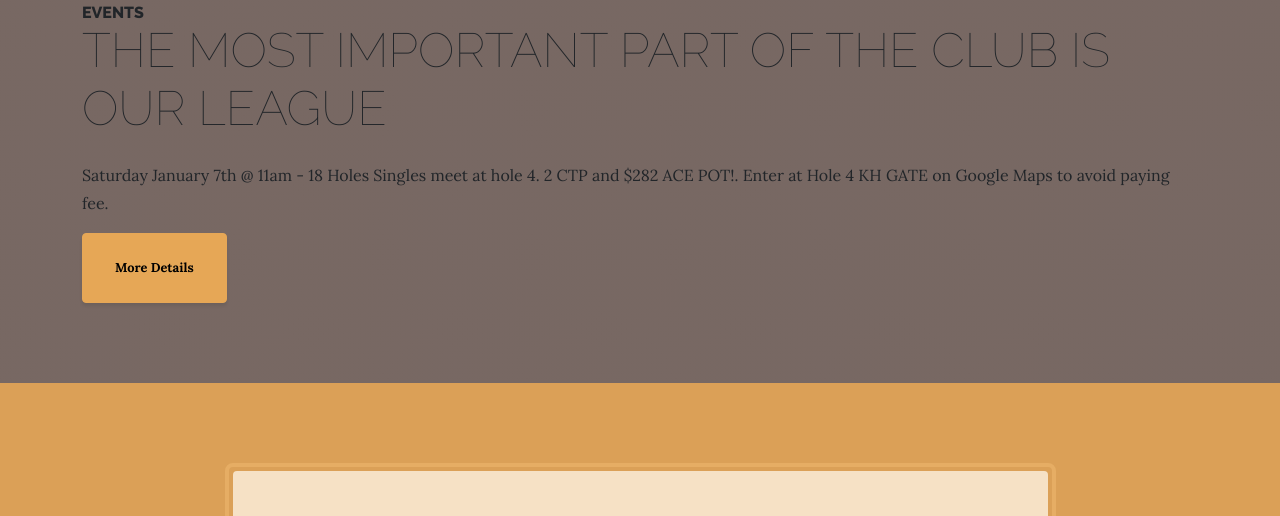
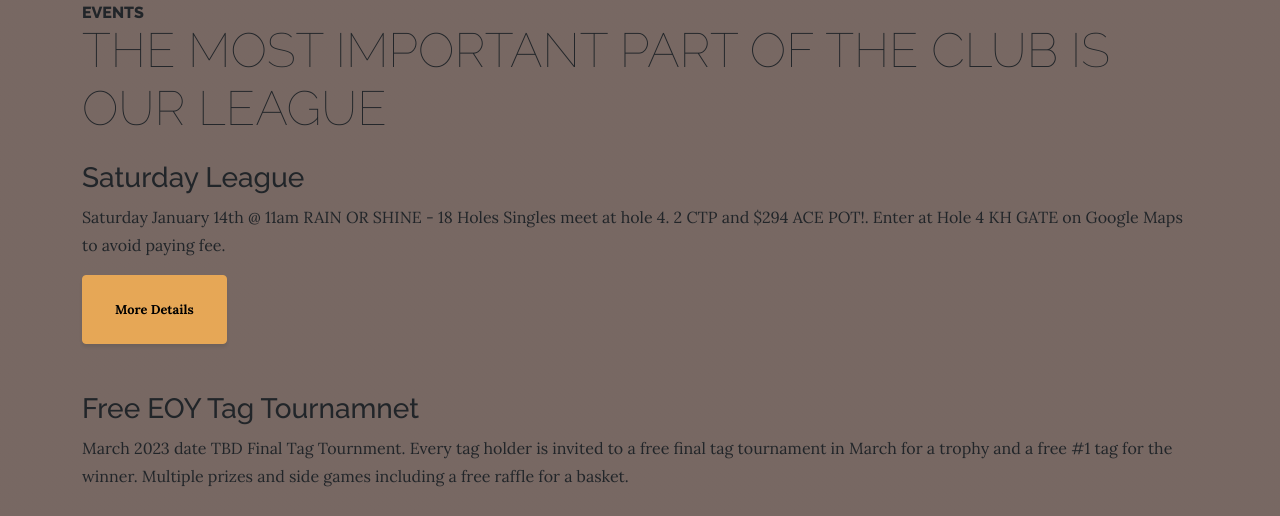
Before and after one commit to matthewbrozen/khdgc, a website with bundled scripts: page index.html in a window 1280 px wide. Shown: the part 1509-2025 px from the top of the page. Built offline with nearby package versions, Linux system fonts and the light colour scheme; files whose address does not match are found by name.

Commit message:
1-14 updates

```diff
--- a/index.html
+++ b/index.html
@@ -74,8 +74,15 @@
                           <span class="section-heading-upper">Events</span>
                           <span class="section-heading-lower">The Most Important Part of the Club is Our League</span>
                       </h2>
-                      <p class="mb-3">Saturday January 7th @ 11am - 18 Holes Singles meet at hole 4. 2 CTP and $282 ACE POT!. Enter at Hole 4 KH GATE on Google Maps to avoid paying fee.  </p>
+                      <h3> Saturday League</h3>
+                      <p class="mb-3">Saturday January 14th @ 11am RAIN OR SHINE - 18 Holes Singles meet at hole 4. 2 CTP and $294 ACE POT!. Enter at Hole 4 KH GATE on Google Maps to avoid paying fee.  </p>
                       <div class="intro-button mx-auto"><a class="btn btn-primary btn-xl" href="https://udisc.com/leagues/kenneth-hahn/26-Nov-wJrg?tab=schedule">More Details</a></div>
+                      <br>
+                      <br>
+                      <h3> Free EOY Tag Tournamnet</h3>
+                      <p class="mb-3">March 2023 date TBD Final Tag Tournment. Every tag holder is invited to a free final tag tournament in March for a trophy and a free #1 tag for the winner. Multiple prizes and side games including a free raffle for a basket. </p>
+                      <!-- <div class="intro-button mx-auto"><a class="btn btn-primary btn-xl" href="https://udisc.com/leagues/kenneth-hahn/26-Nov-wJrg?tab=schedule">More Details</a></div> -->
+
 
               </div>
             </div>
```
